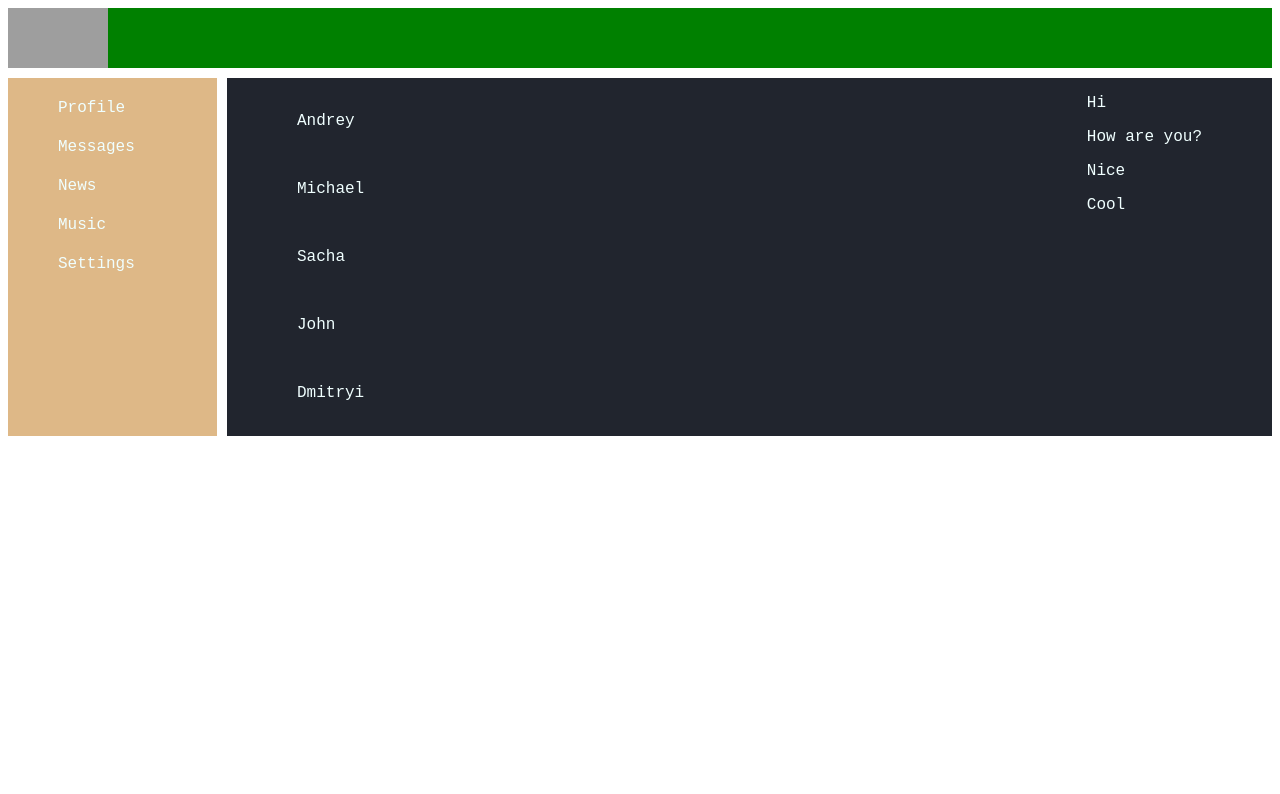
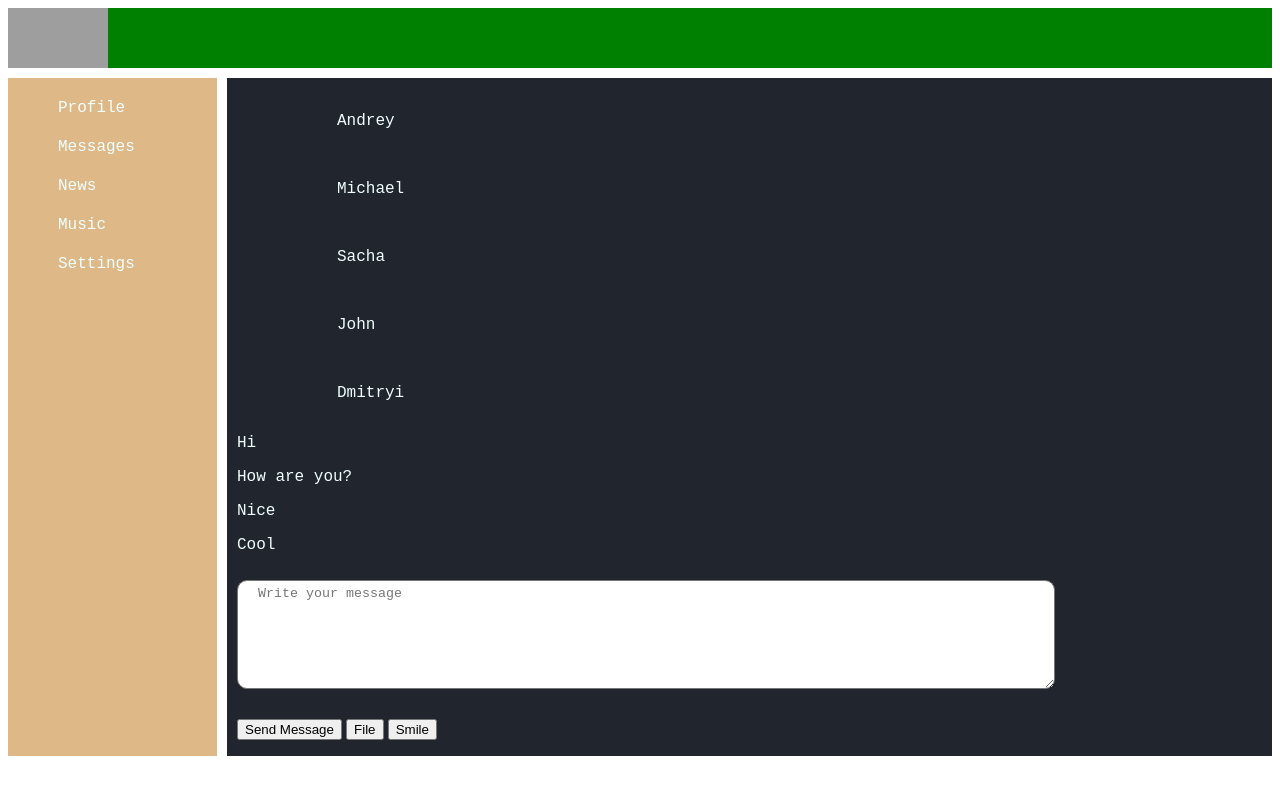
Before and after one commit to FOX521/myFirstApp, a React (Create React App) app: page /messages in a window 1280 px wide. Shown: the top 794 px of the page. Built offline with nearby package versions, Linux system fonts and the light colour scheme; grey boxes are pictures that could not be loaded.

Commit message:
Added create function for message and added textarea with buttons

```diff
--- a/src/App.js
+++ b/src/App.js
@@ -16,7 +16,7 @@ function App(props) {
       <Navbar />
       <div className='content'>
       <Route path='/profile' render={()=> <Profile profilePage={props.state.profilePage} dispatch={props.dispatch}/>} />
-      <Route path='/messages' render={() => <MessagesPage messagesPage={props.state.messagesPage}/>} />
+      <Route path='/messages' render={() => <MessagesPage messagesPage={props.state.messagesPage} dispatch={props.dispatch} />} />
       <Route path='/news' component={News} />
       <Route path='/settings' component={Settings} />
       <Route path='/music' component={Music} />
--- a/src/components/Messages.jsx
+++ b/src/components/Messages.jsx
@@ -1,5 +1,6 @@
 import React from 'react';
 import MessagesItem from './MessagesItem';
+import SendMessagePage from './SendMessagePage';
 
 class Messages extends React.Component {
     constructor(props) {
@@ -7,12 +8,14 @@ class Messages extends React.Component {
     }
 
     render() {
-        let messagesItem =this.props.messages.map(el => <MessagesItem key={el.id + '1'.toString()} message={el.message} />);
+        let messagesItem =this.props.messagesPage.messages.map(el => <MessagesItem key={el.id + '1'.toString()} message={el.message} />);
+
         return(
             <section className='message-page__messages'>
             <ul className='message-page__messages-list'>
                {messagesItem}
             </ul>
+            <SendMessagePage messagesPage={this.props.messagesPage} dispatch={this.props.dispatch}/>
             </section>
         )
     }
--- a/src/components/MessagesPage.jsx
+++ b/src/components/MessagesPage.jsx
@@ -1,6 +1,5 @@
 import React from 'react';
 import Dialogs from './Dialogs';
-import DialogssItem from './DialogsItem';
 import Messages from './Messages';
 
 
@@ -13,7 +12,7 @@ class MessagesPage extends React.Component {
         return (
             <section className='message-page'>
                 <Dialogs dialogs={this.props.messagesPage.dialogs}/>
-                <Messages messages={this.props.messagesPage.messages}/>
+                <Messages messagesPage={this.props.messagesPage} dispatch={this.props.dispatch}/>
             </section>
         )
     }
--- a/src/components/Profile.jsx
+++ b/src/components/Profile.jsx
@@ -1,5 +1,6 @@
 import React from 'react';
 import Posts from './Posts';
+import {createAddPost,createChangeInput} from '../data/state'
 
 class Profile extends React.Component {
   constructor(props) {
@@ -41,12 +42,12 @@ class Profile extends React.Component {
 
       let getPost = () => {
         let text = newPost.current.value;
-        this.props.dispatch({type: 'ADD-POST', text: text});
+        this.props.dispatch(createAddPost(text));
       };
 
       let changeInput = () => {
         let text = newPost.current.value;
-        this.props.dispatch({type: 'UPDATE-TEXT', text: text});
+        this.props.dispatch(createChangeInput(text));
       }
 
         return (
--- /dev/null
+++ b/src/components/SendMessagePage.jsx
@@ -0,0 +1,63 @@
+import React from 'react';
+import { createChangeInputMessage, createNewMessageBody } from '../data/state';
+
+class SendMessagePage extends React.Component {
+    render() {
+        let messagePageStyle = {
+            width: '100%'
+        };
+
+        let placeholderStyle = {
+            width: '95%',
+            height: '100px',
+            margin: '10px',
+            paddingLeft: '20px',
+            paddingTop: '5px',
+            borderRadius: '10px',
+        };
+
+        let buttonListStyle = {
+            display: 'Flex',
+            justifyContent: 'space-between',
+            width: '200px',
+            paddingLeft: '10px',
+            listStyle: 'none'
+        };
+
+        let newMessage = React.createRef();
+
+        let getChangeInput = (evt) => {
+            let text = evt.target.value;
+            this.props.dispatch(createChangeInputMessage(text));
+        };
+
+        let sendMessage = () => {
+            let text = newMessage.current.value;
+            this.props.dispatch(createNewMessageBody(text))
+        };
+
+        return (
+            <section style={messagePageStyle}>
+                <textarea  style={placeholderStyle}
+                           ref={newMessage}
+                           onChange={getChangeInput}
+                           value={this.props.messagesPage.newMessageBody}
+                           placeholder='Write your message'>
+                           </textarea>
+                <ul style={buttonListStyle}>
+                <li>
+                    <button onClick={sendMessage}>Send Message</button>
+                </li>
+                <li>
+                    <button>File</button>
+                </li>
+                <li>
+                    <button>Smile</button>
+                </li>
+                </ul>
+            </section>
+        )
+    }
+}
+
+export  default SendMessagePage;
--- a/src/data/state.js
+++ b/src/data/state.js
@@ -1,3 +1,8 @@
+const ADD_POST = 'ADD-POST';
+const UPDATE_TEXT = 'UPDATE-TEXT';
+const CREATE_MESSAGE = 'CREATE-NEW-MESSAGE';
+const UPDATE_TEXT_MESSAGE = 'UPDATE-TEXT-MESSAGE';
+
 let store = {
     _state: {
         messagesPage: {
@@ -40,7 +45,8 @@ let store = {
                     id: 5,
                     dialog: 'Dmitryi'
                 }
-            ]
+            ],
+            newMessageBody : '',
         },
         profilePage: {
             posts: [
@@ -78,26 +84,54 @@ let store = {
         console.log('state was change')
     },
     dispatch(action) {
-
         switch (action.type) {
-            case 'ADD-POST':
-                let newMessage = {
+            case ADD_POST:
+                let newPost = {
                     id: this._state.profilePage.posts.length + 1,
                     post: action.text
                 }
-                this._state.profilePage.posts.push(newMessage);
+                this._state.profilePage.posts.push(newPost);
                 this._callSubscriber(this._state);
                 this._state.profilePage.newPostText = '';
             break;
-            case 'UPDATE-TEXT':
+            case UPDATE_TEXT:
                 this._state.profilePage.newPostText = action.text;
                 this._callSubscriber(this._state);
             break;
-        }
+            case CREATE_MESSAGE:
+                let newMessage = {
+                    id: this._state.messagesPage.messages.length + 1,
+                    message: action.text
+                }
+                this._state.messagesPage.messages.push(newMessage);
+                this._callSubscriber(this._state);
+                this._state.messagesPage.newMessageBody = '';
+            break;
+            case UPDATE_TEXT_MESSAGE:
+                this._state.messagesPage.newMessageBody = action.text;
+                this._callSubscriber(this._state);
+            break;
+        };
     },
     subscriber(observer) {
         this._callSubscriber = observer;
     }
 }
 
+export const createAddPost = (text) => {
+    return {type:  ADD_POST, text: text}
+};
+
+export const createChangeInput = (text) =>{
+    return {type: UPDATE_TEXT, text: text}
+}
+
+export const createNewMessageBody = (text) => {
+    return {type: CREATE_MESSAGE, text: text}
+}
+
+export const createChangeInputMessage = (text) => {
+    return {type: UPDATE_TEXT_MESSAGE, text: text}
+}
+
 export default store;
--- a/src/styles/message-page.scss
+++ b/src/styles/message-page.scss
@@ -1,6 +1,7 @@
 .message-page {
     display: flex;
     justify-content: space-between;
+    flex-wrap: wrap;
 }
 
 .message-page__dialogs-list,
@@ -8,10 +9,20 @@
 .message-page__dialogs--link {
     padding: 0;
     margin: 0;
-    margin-left: 70px;
-    margin-right: 70px;
+    margin-left: 10px;
+    margin-right: 0;
     list-style: none;
     text-decoration: none;
     color: azure;
     font-family: 'Courier New', Courier, monospace;
 }
+
+.message-page__dialogs-list {
+    width: 10%;
+    margin-left: 80px;
+    padding-left: 30px;
+}
+
+.message-page__messages {
+    width: 80%;
+}
```
Also changed, not shown: 1 other file (tests, documents, lock files or other folders).
